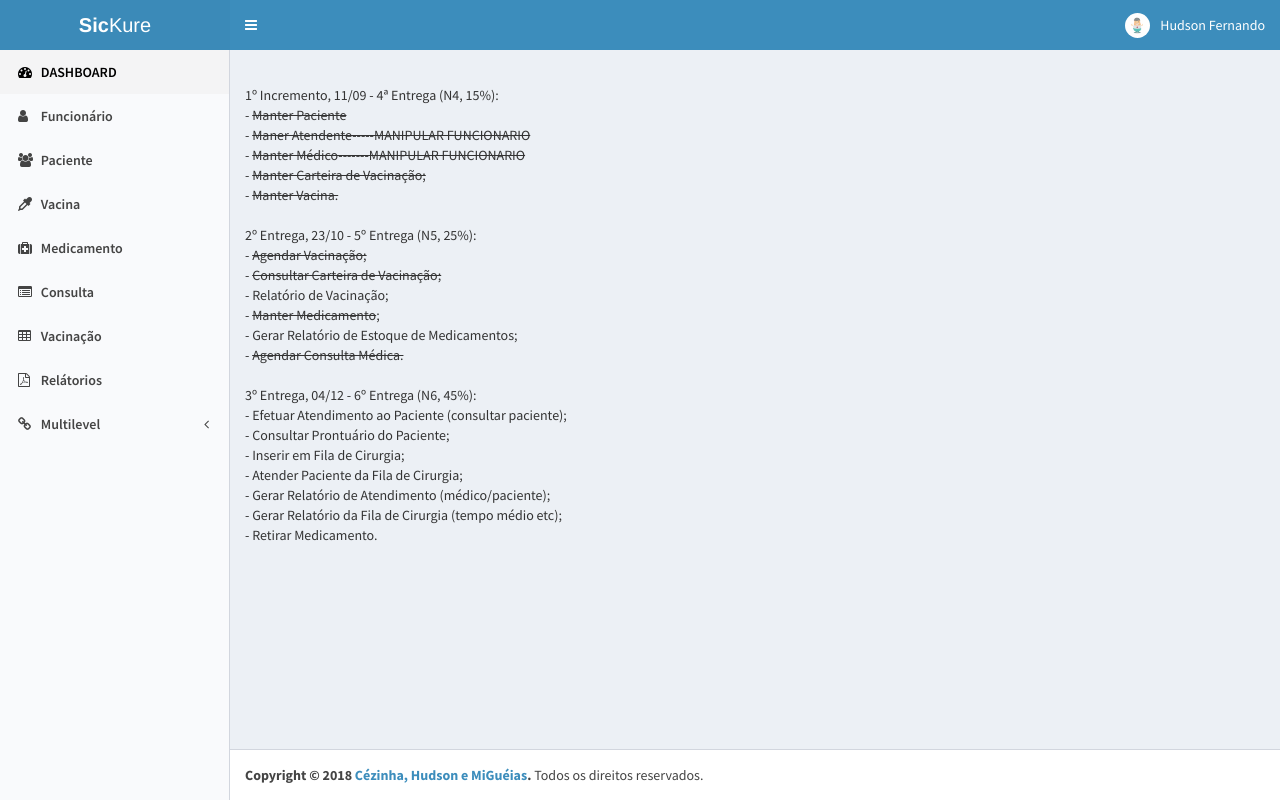
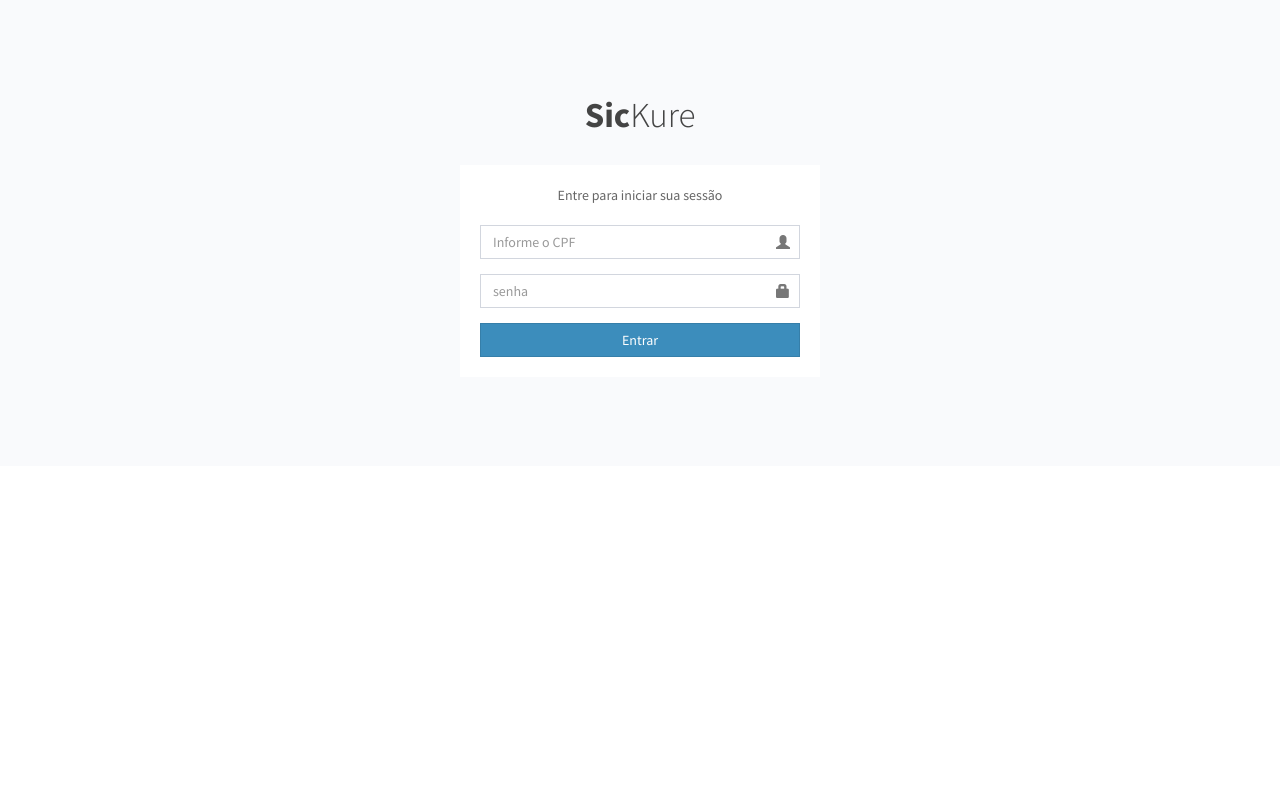
Before and after one commit to MiqueiasBelarmino/Sickure-dashboard, a PHP site: page /BibDW2/ in a window 1280 px wide. Run offline with PHP 8.4, Linux system fonts and the light colour scheme.

Commit message:
Login implementation

```diff
--- a/App/Controllers/controleFuncionario.php
+++ b/App/Controllers/controleFuncionario.php
@@ -141,9 +141,9 @@
                                     <tr>
                                         <td style="text-transform: uppercase;"><a href="?pag=funcionario&acao=visualizar&id=<?php print($func['funcionario_id']) ?>" style="color: green !important;"><?php print($func['funcionario_nome']) ?></a></td>
                                         <td><?php print($func['funcionario_sexo']) ?></td>
-                                        <td>Não</td>
+                                        <td><?php if(isset($func['atendente_ativo'])) print("Sim"); else print("Não");?></td>
                                         <td><?php if(isset($func['medico_ativo'])) print("Sim"); else print("Não");?></td>
-                                        <td>Não</td>
+                                        <td><?php if(isset($func['administrador_ativo'])) print("Sim"); else print("Não");?></td>
                                         <td>
 
                                         <a href="?pag=funcionario&acao=editar&id=<?php print($func['funcionario_id']) ?>" class="btn bg-orange btn-flat"><i class="fa fa-pencil"></i></a>
--- a/App/Controllers/controleGeral.php
+++ b/App/Controllers/controleGeral.php
@@ -5,8 +5,12 @@
 
 
     function __construct() {
-
-        if( ! isset( $_REQUEST["acao"] )  ) { // requisao para nomedohost/index.php
+        if( !isset($_SESSION['usuario_logado'])){
+            View::includeHeader("BibDW2 - Página Inicial");
+            View::formFuncLogin();
+            view::includeFooter();
+        }
+        else if( ! isset( $_REQUEST["acao"] )  ) { // requisao para nomedohost/index.php
             View::includeHeader("BibDW2 - Página Inicial");
             ?>
             <br>1º Incremento, 11/09 - 4ª Entrega (N4, 15%):
--- a/App/Controllers/controleLogin.php
+++ b/App/Controllers/controleLogin.php
@@ -25,9 +25,9 @@
             }
             else if($acao=="logout")
             {
+                $_SESSION['usuario_logado'] = null;
                 View::includeHeader();
-                $_SESSION['usuario_logado'] = null;
-                print("<script>history.go(-1);</script>");
+                View::formFuncLogin();
                 View::includeFooter();
             }
             else if($acao=="validarlogin")
@@ -40,7 +40,7 @@
                 if(isset($dados['funcionario_id']))
                 {
                     $_SESSION['usuario_logado'] = $dados;
-                    print("<script>history.go(-1);</script>");
+                    print("<script>location.href='index.php';</script>");
                 }
                 else
                 {
--- a/App/Models/Funcionario.php
+++ b/App/Models/Funcionario.php
@@ -50,4 +50,11 @@
         }
         else return 0;
     }
+
+    function logar($cpf, $senha)
+    {
+        $mypdo = new MyPDO();
+        $row = $mypdo->run("SELECT * FROM ".$this->tablename." NATURAL LEFT OUTER JOIN Administrador NATURAL LEFT OUTER JOIN Medico NATURAL LEFT OUTER JOIN Atendente WHERE ".$this->ativokey."=1 AND funcionario_cpf=? AND funcionario_senha=?",[$cpf,$senha])->fetch();
+        return $row;
+    }
 }
--- a/App/Views/View.php
+++ b/App/Views/View.php
@@ -552,20 +552,38 @@
     public static function formFuncLogin()
     {
         ?>
-        <form action="?pag=funcionario&acao=validarlogin" method="post">
-            <table>
-                <tr>
-                    <th><label for="email">E-mail</label></th>
-                    <td><input type="text" name="email"></td>
-                </tr>
-                <tr>
-                    <th><label for="senha">Senha</label></th>
-                    <td><input type="password" name="senha"></td>
-                </tr>
-            </table>
-            <br>
-            <input type='submit' name='submit' value='Entrar'>
-        </form>
+        <div class="login-box">
+        <div class="login-logo">
+            <a href="index.php"><b>Sic</b>Kure</a>
+        </div>
+        <!-- /.login-logo -->
+        <div class="login-box-body">
+            <p class="login-box-msg">Entre para iniciar sua sessão</p>
+
+            <form action="?pag=login&acao=validarlogin" method="post">
+            <div class="form-group has-feedback">
+                <input type="cpf" class="form-control" name="cpf" placeholder="Informe o CPF">
+                <span class="glyphicon glyphicon-user form-control-feedback"></span>
+            </div>
+            <div class="form-group has-feedback">
+                <input type="password" class="form-control" name="senha" placeholder="senha">
+                <span class="glyphicon glyphicon-lock form-control-feedback"></span>
+            </div>
+            <div class="row">
+                <!-- /.col -->
+                <div class="col-xs-12">
+                <button type="submit" class="btn btn-primary btn-block btn-flat pull-right" name='submit'>Entrar</button>
+                </div>
+                <!-- /.col -->
+            </div>
+            </form>
+
+
+        </div>
+        <!-- /.login-box-body -->
+        </div>
+        <!-- /.login-box -->
+
         <?php
     }
 
--- a/App/Views/templates/footer.php
+++ b/App/Views/templates/footer.php
@@ -2,7 +2,7 @@
     <!-- /.content -->
   </div>
   <!-- /.content-wrapper -->
-
+  <?php if(isset($_SESSION['usuario_logado'])): ?>
   <!-- Main Footer -->
   <footer class="main-footer no-print">
     <!-- To the right -->
@@ -12,7 +12,7 @@
     <!-- Default to the left -->
     <strong>Copyright &copy; 2018 <a href="#">Cézinha, Hudson e MiGuéias</a>.</strong> Todos os direitos reservados.
   </footer>
-
+  <?php endif ?>
   <!-- Add the sidebar's background. This div must be placed
   immediately after the control sidebar -->
   <div class="control-sidebar-bg"></div>
--- a/App/Views/templates/menu.php
+++ b/App/Views/templates/menu.php
@@ -1,3 +1,14 @@
+<?php
+if(isset($_SESSION['usuario_logado'])):
+            $perm_administrador = 0;
+            $perm_atendente = 0;
+            $perm_medico = 0;
+
+            if(isset($_SESSION['usuario_logado']['administrador_ativo'])) $perm_administrador = 1;
+            if(isset($_SESSION['usuario_logado']['atendente_ativo'])) $perm_atendente = 1;
+            if(isset($_SESSION['usuario_logado']['medico_ativo'])) $perm_medico = 1;
+
+?>
 <!-- Main Header -->
   <header class="main-header">
 
@@ -26,7 +37,7 @@
               <!-- The user image in the navbar-->
               <img src="layout/dist/img/avatar.jpg" class="user-image" alt="User Image">
               <!-- hidden-xs hides the username on small devices so only the image appears. -->
-              <span class="hidden-xs">Hudson Fernando</span>
+              <span class="hidden-xs"><?php print($_SESSION['usuario_logado']['funcionario_nome']); ?></span>
             </a>
             <ul class="dropdown-menu">
               <!-- The user image in the menu -->
@@ -34,8 +45,10 @@
                 <img src="layout/dist/img/avatar.jpg" class="img-circle" alt="User Image">
 
                 <p>
-                  Hudson Fernando - Web Developer
-                  <small>Membro desde Nov. 2012</small>
+                  <?php print($_SESSION['usuario_logado']['funcionario_nome']); ?>
+                  <small>
+
+                  </small>
                 </p>
               </li>
               <!-- Menu Footer-->
@@ -44,7 +57,7 @@
                   <a href="#" class="btn btn-default btn-flat">Perfil</a>
                 </div>
                 <div class="pull-right">
-                  <a href="#" class="btn btn-default btn-flat">Sair</a>
+                  <a href="?pag=login&acao=logout" class="btn btn-default btn-flat">Sair</a>
                 </div>
               </li>
             </ul>
@@ -64,13 +77,24 @@
 
         <!-- Optionally, you can add icons to the links -->
         <li class="active"><a href="index.php"><i class="fa fa-dashboard "></i> <span>DASHBOARD</span></a></li>
-        <li><a href="?pag=funcionario&acao=listar"><i class="fa fa-user"></i> <span>Funcionário</span></a></li>
-        <li><a href="?pag=paciente&acao=listar"><i class="fa fa-group"></i> <span>Paciente</span></a></li>
-        <li><a href="?pag=vacina&acao=listar"><i class="fa fa-eyedropper"></i> <span>Vacina</span></a></li>
-        <li><a href="?pag=medicamento&acao=listar"><i class="fa fa-medkit"></i> <span>Medicamento</span></a></li>
-        <li><a href="?pag=consulta&acao=listarpacientes"><i class="fa fa-list-alt"></i> <span>Consulta</span></a></li>
-        <li><a href="?pag=vacinacao&acao=listarpacientes"><i class="fa fa-table"></i> <span>Vacinação</span></a></li>
-        <li><a href="?pag=relatorios&acao=relatorios"><i class="fa fa-file-pdf-o"></i> <span>Relátorios</span></a></li>
+         <?php
+
+
+            if($perm_administrador>0)
+                print('<li><a href="?pag=funcionario&acao=listar"><i class="fa fa-user"></i> <span>Funcionário</span></a></li>');
+            if($perm_atendente>0)
+            {
+                print('<li><a href="?pag=paciente&acao=listar"><i class="fa fa-group"></i> <span>Paciente</span></a></li>');
+                print('<li><a href="?pag=vacina&acao=listar"><i class="fa fa-eyedropper"></i> <span>Vacina</span></a></li>');
+                print('<li><a href="?pag=medicamento&acao=listar"><i class="fa fa-medkit"></i> <span>Medicamento</span></a></li>');
+                print('<li><a href="?pag=consulta&acao=listarpacientes"><i class="fa fa-list-alt"></i> <span>Consulta</span></a></li>');
+            }
+            print('<li><a href="?pag=vacinacao&acao=listarpacientes"><i class="fa fa-table"></i> <span>Vacinação</span></a></li>');
+            if($perm_administrador>0)
+              print('<li><a href="?pag=relatorios&acao=relatorios"><i class="fa fa-file-pdf-o"></i> <span>Relátorios</span></a></li>');
+
+    ?>
+
         <li class="treeview">
           <a href="#"><i class="fa fa-link"></i> <span>Multilevel</span>
             <span class="pull-right-container">
@@ -105,3 +129,6 @@
      -->
      <!-- Main content -->
      <section class="content container-fluid">
+  <?php
+    endif;
+  ?>
```
Lines whose indentation alone changed are shown as unchanged.
